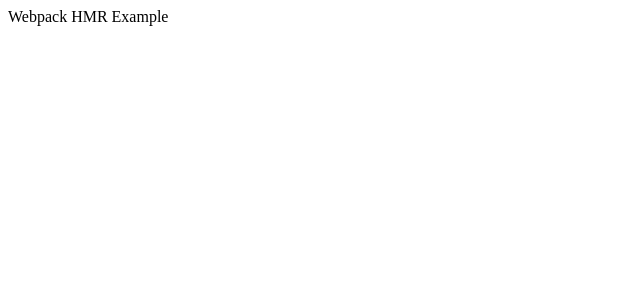
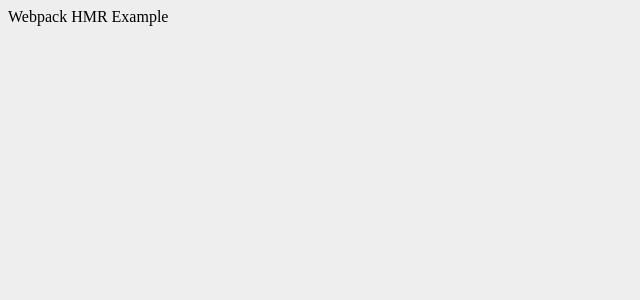
Before and after one commit to tommyrharper/webpack-tutorial, a React app: page / in a window 1280 px wide. Shown: the top 300 px of the page, without its empty margins (0-640 px from the left). Built offline with nearby package versions, Linux system fonts and the light colour scheme; the HTML template or start-up script is replaced by a standard one.

Commit message:
Fix MiniCssExtractPlugin

```diff
--- /dev/null
+++ b/src/index.css
@@ -0,0 +1,3 @@
+body {
+  background:#eeeeee;
+}
--- a/src/index.js
+++ b/src/index.js
@@ -1,6 +1,7 @@
 import React from 'react'
 import ReactDOM from 'react-dom'
 import App from './components/App'
+import './index.css'
 
 // Opt-in to Webpack hot module replacement
 if (module.hot) module.hot.accept()
--- a/webpack.config.js
+++ b/webpack.config.js
@@ -49,9 +49,6 @@ module.exports = env => {
           use: [
             {
               loader: MiniCssExtractPlugin.loader,
-              options: {
-                hmr: env.NODE_ENV === 'development',
-              }
             },
             {
               loader: 'css-loader',
```
Also changed, not shown: 1 other file (tests, documents, lock files or other folders).
